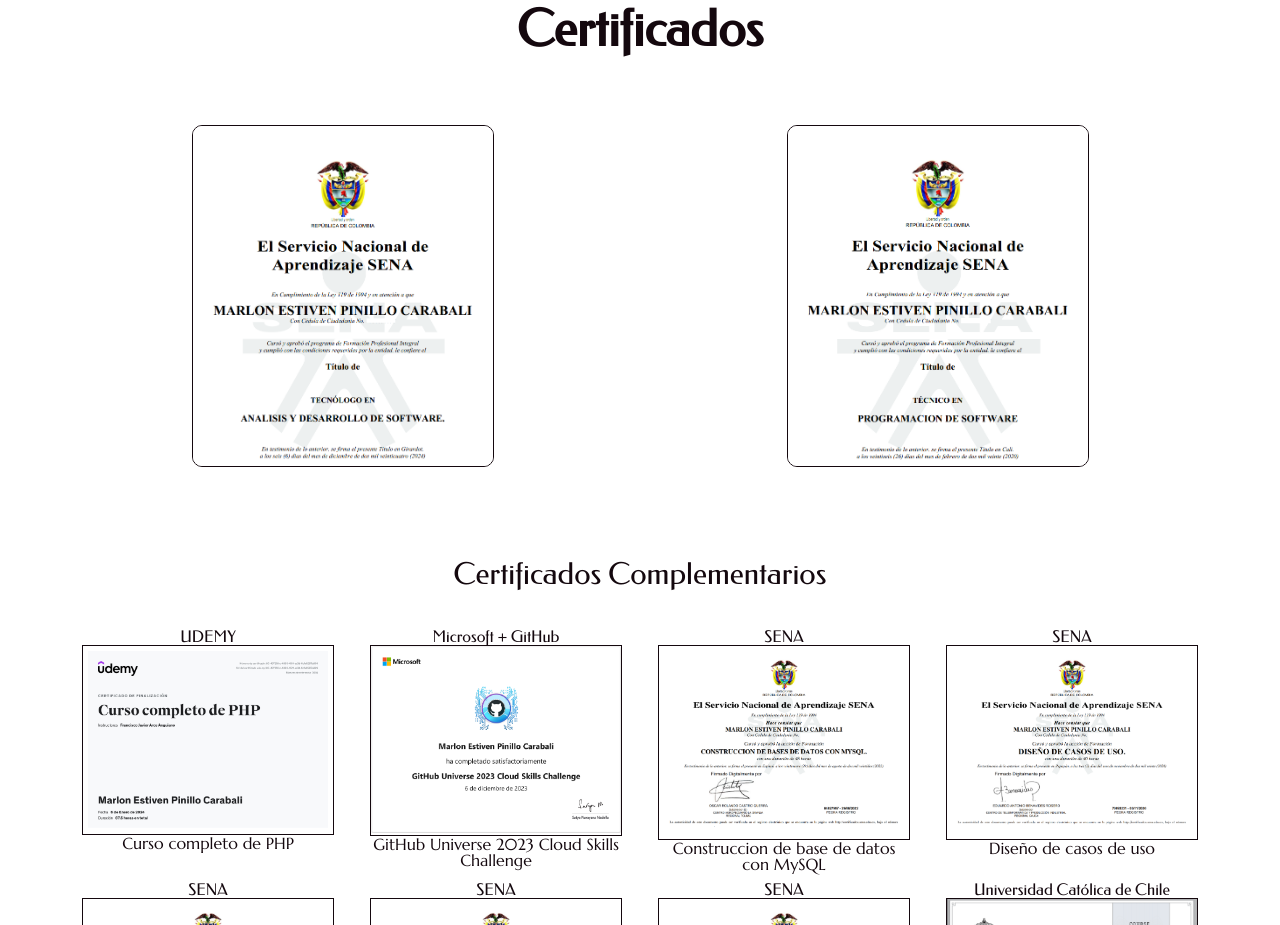
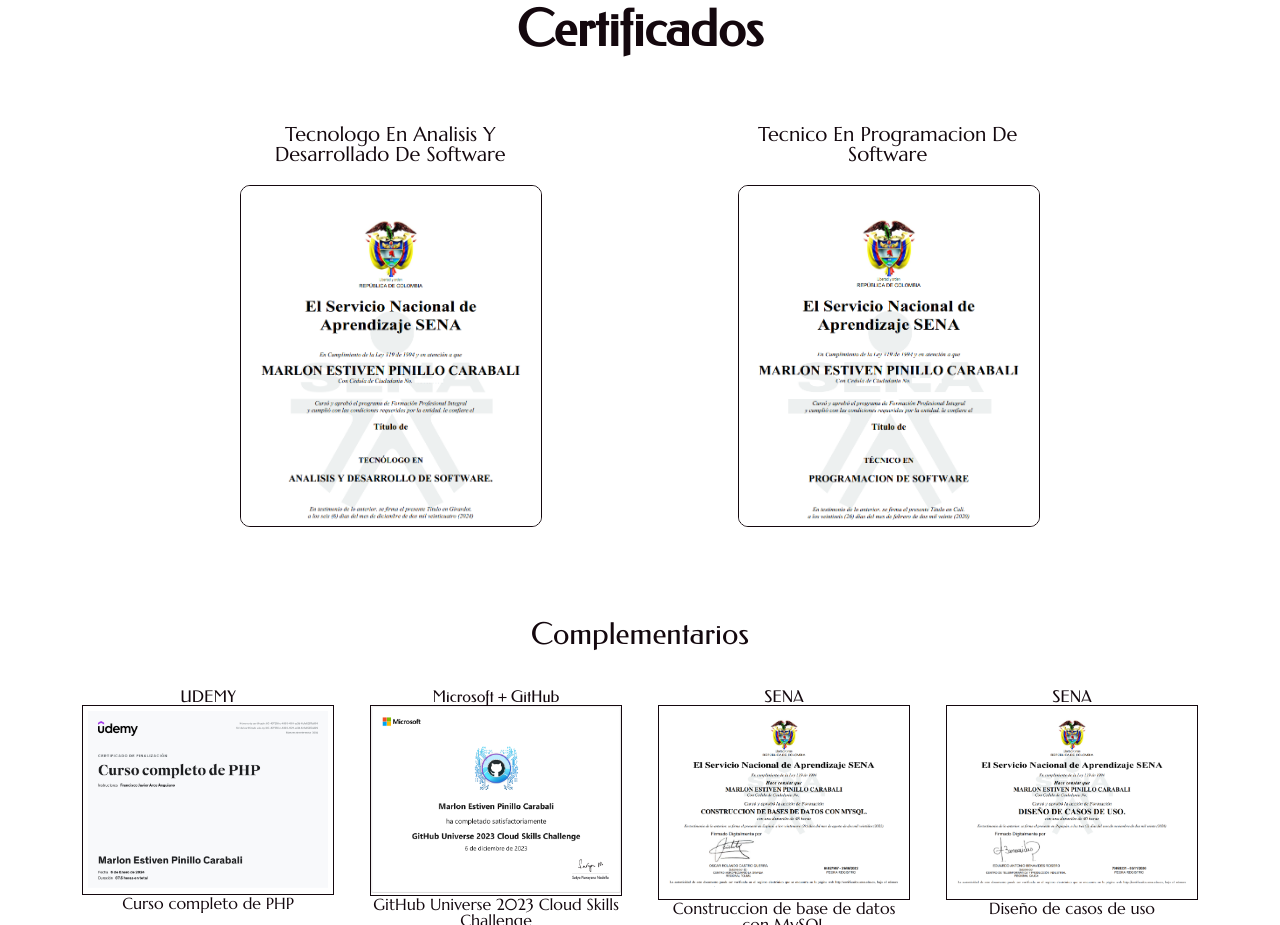
Before and after one commit to EstivenPinillo/estivenpinillo.dev, an Angular app: page / in a window 1280 px wide. Shown: the part 2920-3845 px from the top of the page. Built offline with nearby package versions, Linux system fonts and the light colour scheme.

Commit message:
feat: add name in certificate

```diff
--- a/src/app/features/certificate/certificate.component.html
+++ b/src/app/features/certificate/certificate.component.html
@@ -8,16 +8,18 @@
 
     <section class="certificate mt-7">
         <article>
+            <h2 class="institution-u mb-2">Tecnologo En Analisis Y Desarrollado De Software</h2>
             <img class="certificate-img object-fit-cover border-1px-14080E mb-4" src="./assets/certificate/tecnologo.png" alt="">
         </article>
         <article>
+            <h2 class="institution-u mb-2" >Tecnico En Programacion De Software</h2>
             <img class="certificate-img object-fit-cover border-1px-14080E mb-4" src="./assets/certificate/tecnico.png" alt="">
         </article>
     </section>
 
     <section class="mt-5">
 
-        <h2 class="fz-3rem federo certificate-header mb-4">Certificados Complementarios</h2>
+        <h2 class="fz-3rem federo certificate-header mb-4">Complementarios</h2>
         <section class="certificate-complementary">
 
             <article class="complementary">
--- a/src/app/features/certificate/certificate.component.scss
+++ b/src/app/features/certificate/certificate.component.scss
@@ -10,7 +10,7 @@
 .certificate {
 
     display: flex;
-    justify-content: space-around;
+    justify-content: space-evenly;
     flex-wrap: wrap;
 
     &-img {
@@ -23,6 +23,14 @@
         text-align: center;
     }
 
+}
+
+.institution-u {
+
+    width: 30rem;
+
+    font-size: 2rem;
+    text-align: center;
 }
 
 .certificate-complementary {
```
